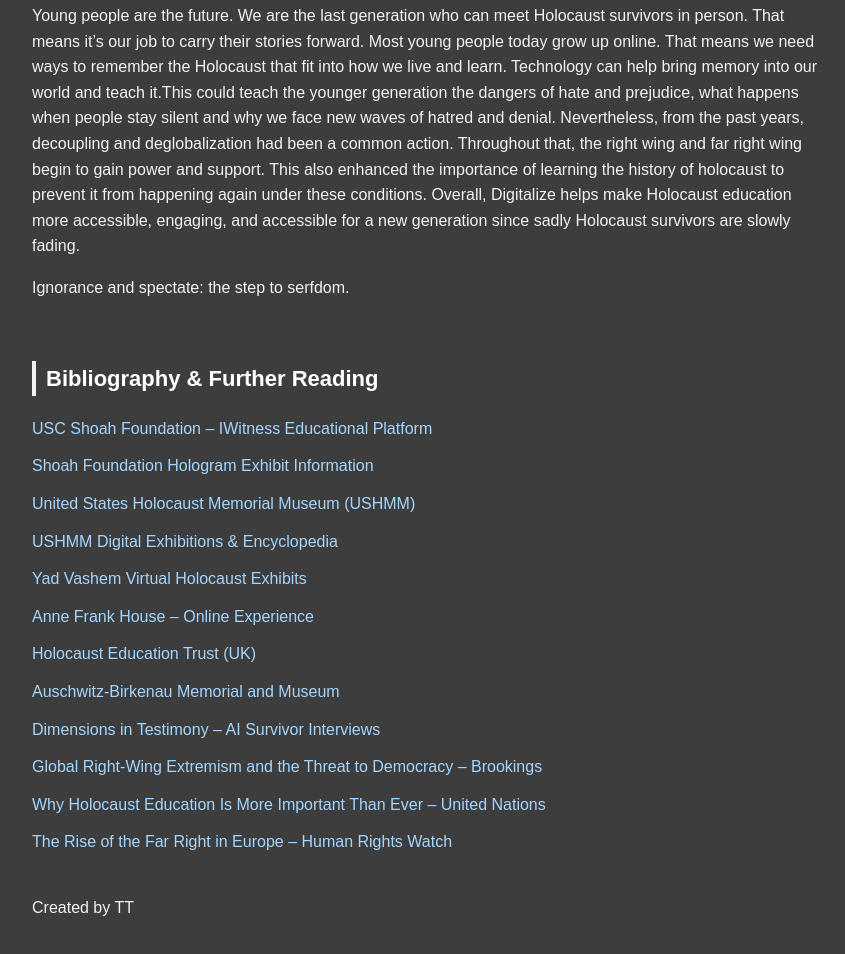
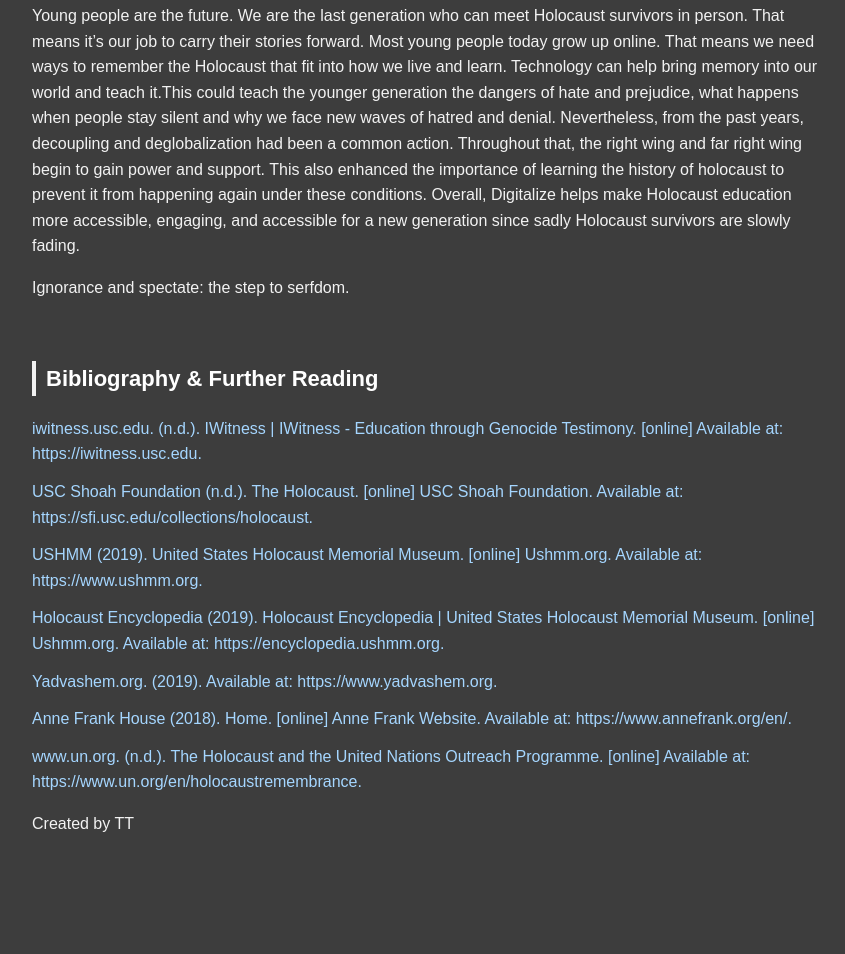
Before and after one commit to hahatt-nlcs/Memorial-, a plain HTML site: page about.html in a window 1280 px wide. Shown: the part 270-1224 px from the top of the page, without its empty margins (208-1053 px from the left). After the commit the page ends 1186 px from the top, so only its background shows below. Drawn offline with Linux system fonts and the light colour scheme.

Commit message:
Update about.html

```diff
--- a/about.html
+++ b/about.html
@@ -30,20 +30,13 @@
     <section class="resources-section">
     <h2>Bibliography & Further Reading</h2>
       <ul class="resource-list">
-        <li><a href="https://iwitness.usc.edu" target="_blank">USC Shoah Foundation – IWitness Educational Platform</a></li>
-        <li><a href="https://sfi.usc.edu/collections/holocaust" target="_blank">Shoah Foundation Hologram Exhibit Information</a></li>
-        <li><a href="https://www.ushmm.org" target="_blank">United States Holocaust Memorial Museum (USHMM)</a></li>
-        <li><a href="https://encyclopedia.ushmm.org" target="_blank">USHMM Digital Exhibitions & Encyclopedia</a></li>
-        <li><a href="https://www.yadvashem.org" target="_blank">Yad Vashem Virtual Holocaust Exhibits</a></li>
-        <li><a href="https://www.annefrank.org/en/" target="_blank">Anne Frank House – Online Experience</a></li>
-        <li><a href="https://www.het.org.uk/" target="_blank">Holocaust Education Trust (UK)</a></li>
-        <li><a href="https://www.auschwitz.org/en/" target="_blank">Auschwitz-Birkenau Memorial and Museum</a></li>
-        <li><a href="https://dimensionsintestimony.org/" target="_blank">Dimensions in Testimony – AI Survivor Interviews</a></li>
-        <li><a href="https://www.brookings.edu/articles/global-right-wing-extremism-threat-democracy/" target="_blank">Global Right-Wing Extremism and the Threat to Democracy – Brookings</a></li>
-        <li><a href="https://www.un.org/en/holocaustremembrance" target="_blank">Why Holocaust Education Is More Important Than Ever – United Nations</a></li>
-        <li><a href="https://www.hrw.org/news/2023/03/01/rise-far-right-europe" target="_blank">The Rise of the Far Right in Europe – Human Rights Watch</a></li>
-      </ul>
-    </section>
+        <li><a href="https://iwitness.usc.edu" target="_blank">iwitness.usc.edu. (n.d.). IWitness | IWitness - Education through Genocide Testimony. [online] Available at: https://iwitness.usc.edu.</a></li>
+        <li><a href="https://sfi.usc.edu/collections/holocaust" target="_blank">USC Shoah Foundation (n.d.). The Holocaust. [online] USC Shoah Foundation. Available at: https://sfi.usc.edu/collections/holocaust.</a></li>
+        <li><a href="https://www.ushmm.org" target="_blank">USHMM (2019). United States Holocaust Memorial Museum. [online] Ushmm.org. Available at: https://www.ushmm.org.</a></li>
+        <li><a href="https://encyclopedia.ushmm.org" target="_blank">Holocaust Encyclopedia (2019). Holocaust Encyclopedia | United States Holocaust Memorial Museum. [online] Ushmm.org. Available at: https://encyclopedia.ushmm.org.</a></li>
+        <li><a href="https://www.yadvashem.org" target="_blank">Yadvashem.org. (2019). Available at: https://www.yadvashem.org.</a></li>
+        <li><a href="https://www.annefrank.org/en/" target="_blank">Anne Frank House (2018). Home. [online] Anne Frank Website. Available at: https://www.annefrank.org/en/.</a></li>
+        <li><a href="https://www.un.org/en/holocaustremembrance" target="_blank">www.un.org. (n.d.). The Holocaust and the United Nations Outreach Programme. [online] Available at: https://www.un.org/en/holocaustremembrance.</a></li>
     <p>Created by TT</p>
   </main>
 
```
